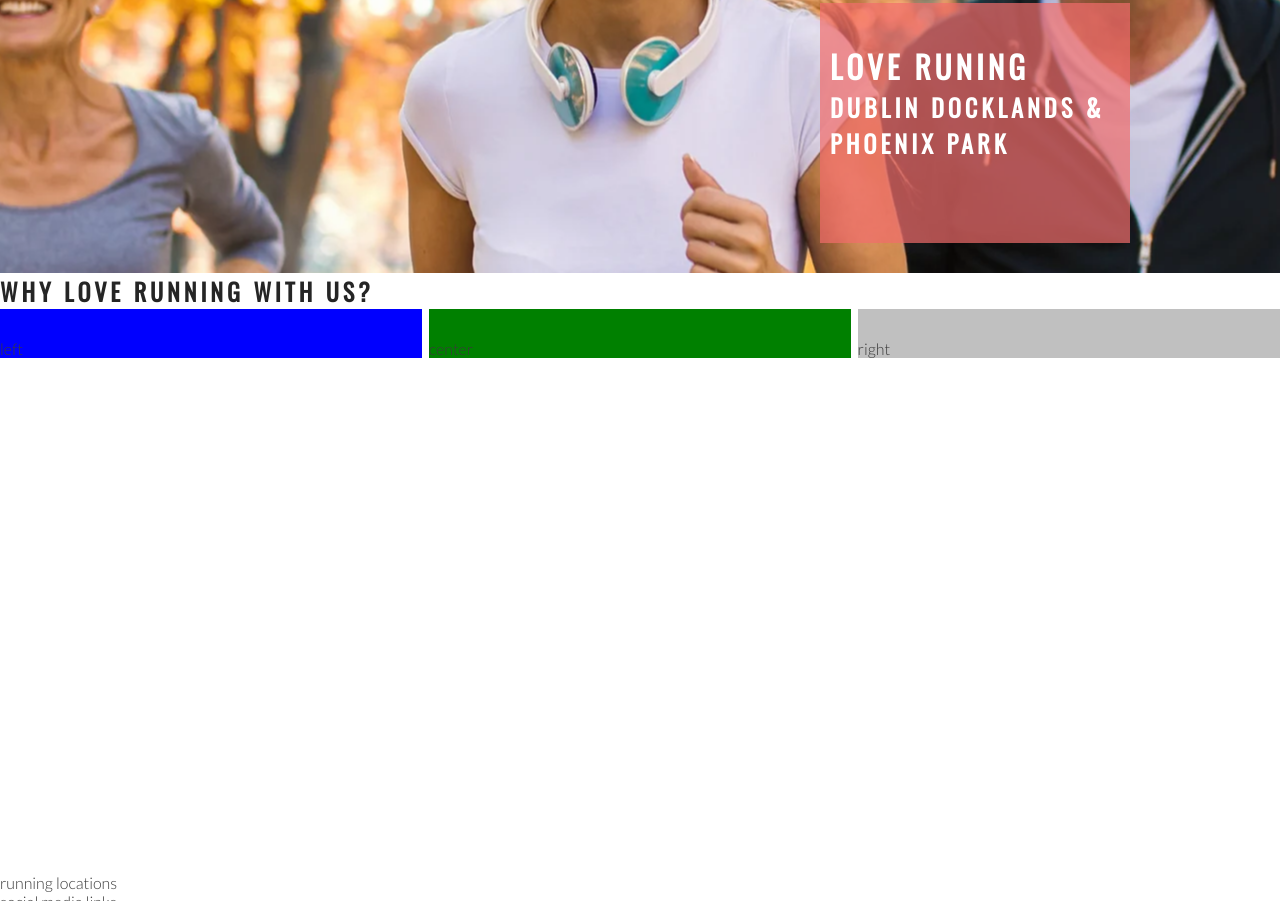
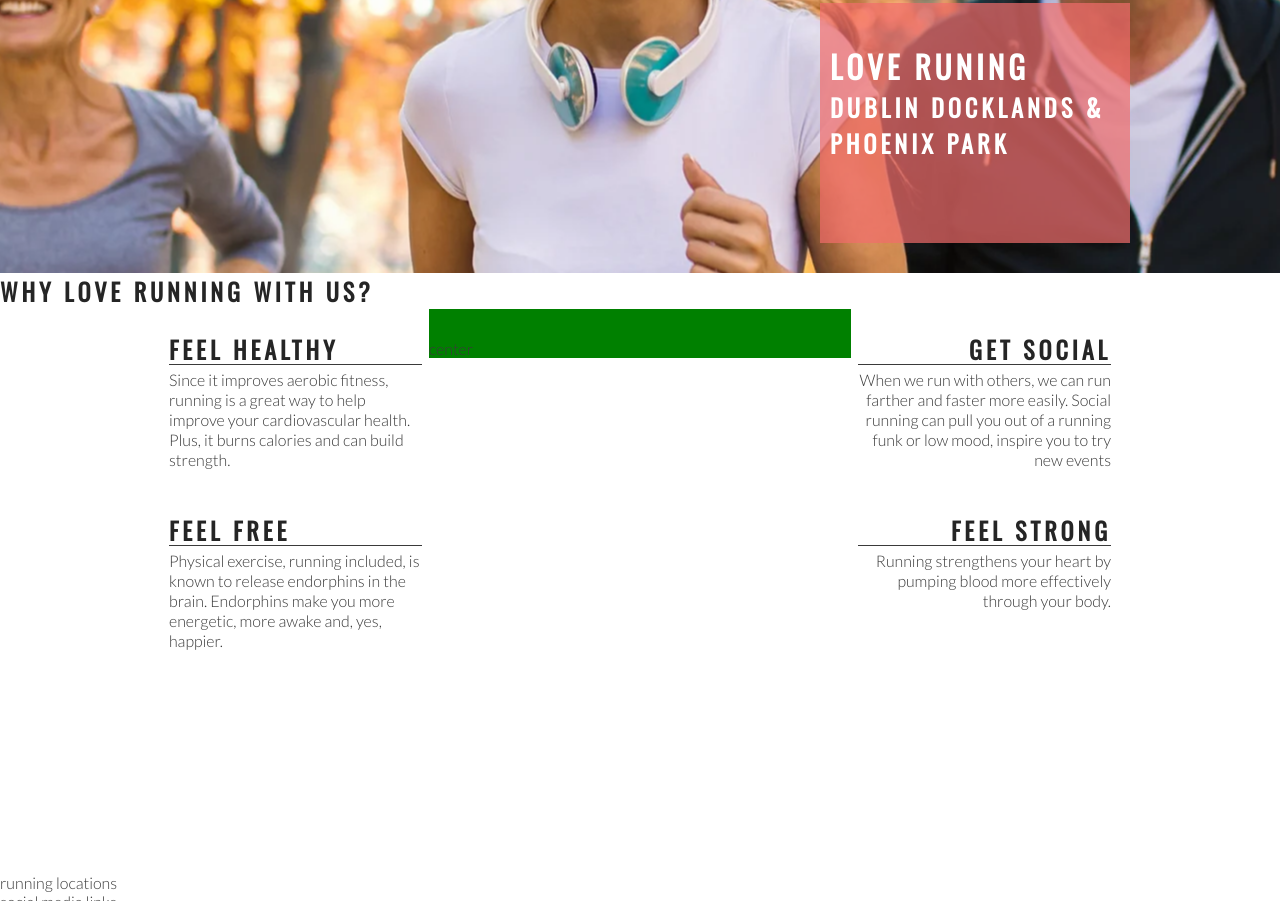
Before and after one commit to PjHurtig/love-running, a plain HTML site: page index.html in a window 1280 px wide. Shown: the part 402-1303 px from the top of the page. Drawn offline with nearby package versions, Linux system fonts and the light colour scheme.

Commit message:
add left and right about-headings with style

```diff
--- a/assets/css/style.css
+++ b/assets/css/style.css
@@ -123,14 +123,12 @@ h1, h2 {
     padding-top: 30px;
     width: 33%;
     float: left;
-    background-color: blue;
 }
 
 #right-about {
     padding-top: 30px;
     width: 33%;
     float: right;
-    background-color: silver;
 }
 
 #center-about {
@@ -139,3 +137,33 @@ h1, h2 {
     margin: 0 auto;
     background-color: green;
 }
+
+hr {
+    border-top: 1px solid #3a3a3a;
+    width: 100%;
+    margin: 5px 0;
+}
+
+.left-about-heading {
+    width: 60%;
+    float: right;
+    line-height: 20px;
+    clear: both;
+    margin-bottom: 50px;
+}
+
+.right-about-heading {
+    width: 60%;
+    float: left;
+    line-height: 20px;
+    clear: both;
+    margin-bottom: 50px;
+}
+
+.right-about-heading h2 {
+    text-align: right;
+}
+
+.right-about-heading p {
+    text-align: right;
+}
--- a/index.html
+++ b/index.html
@@ -38,8 +38,39 @@
     </section>
     <section id="club-ethos">
         <h1>Why love running with us?</h1>
-        <div id="left-about">left</div>
-        <div id="right-about">right</div>
+        <div id="left-about">
+            <div class="left-about-heading">
+                <h2>Feel Healthy</h2>
+                <hr>
+                <p>
+                    Since it improves aerobic fitness, running is a great way to help improve your cardiovascular health.
+                    Plus, it burns calories and can build strength.
+                </p>
+            </div>
+            <div class="left-about-heading">
+                <h2>Feel Free</h2>
+                <hr>
+                <p>
+                    Physical exercise, running included, is known to release endorphins in the brain.
+                    Endorphins make you more energetic, more awake and, yes, happier.
+            </div>
+        </div>
+        <div id="right-about">
+            <div class="right-about-heading">
+                <h2>Get Social</h2>
+                <hr>
+                <p>
+                    When we run with others, we can run farther and faster more easily.
+                    Social running can pull you out of a running funk or low mood, inspire you to try new events</p>
+            </div>
+            <div class="right-about-heading">
+                <h2>Feel Strong</h2>
+                <hr>
+                <p>
+                    Running strengthens your heart by pumping blood more effectively through your body.
+                </p>
+            </div>
+        </div>
         <div id="center-about">center</div>
     </section>
     <section>
```
